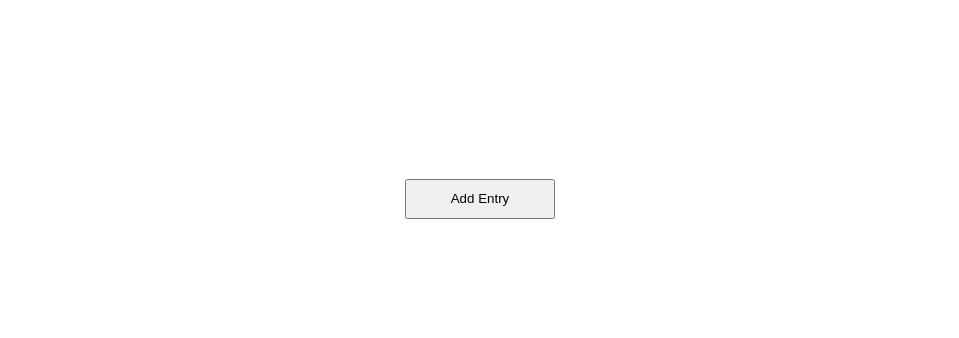
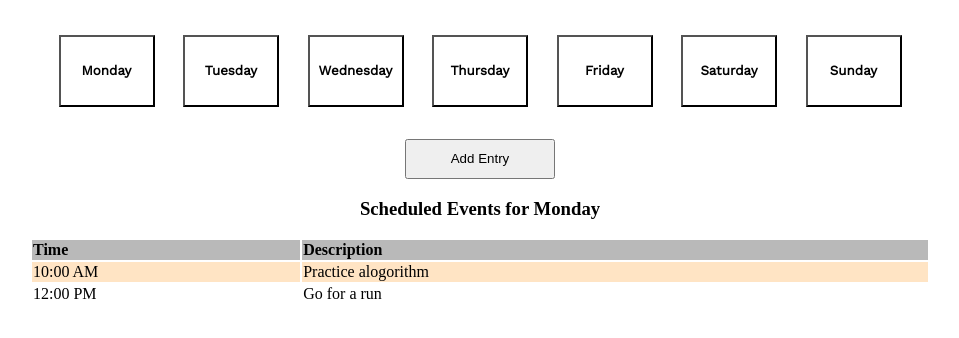
Before and after one commit to rjbae/week-planner, a website: page index.html in a window 1280 px wide. Shown: the part 70-408 px from the top of the page, without its empty margins (160-1119 px from the left). Drawn offline with nearby package versions, Linux system fonts and the light colour scheme.

Commit message:
worked on table

```diff
--- a/index.html
+++ b/index.html
@@ -12,10 +12,48 @@
     <header>
       <h1>Weekly Planner</h1>
     </header>
+    <div class="day-button-container">
+      <button class="style-day-button">Monday</button>
+      <button class="style-day-button">Tuesday</button>
+      <button class="style-day-button">Wednesday</button>
+      <button class="style-day-button">Thursday</button>
+      <button class="style-day-button">Friday</button>
+      <button class="style-day-button">Saturday</button>
+      <button class="style-day-button">Sunday</button>
+    </div>
     <div class="row">
       <div class="column-full">
         <button class="add-entry-button">Add Entry</button>
       </div>
+    </div>
+    <div>
+      <h3 class="table-title">
+        Scheduled Events for <span>Monday</span>
+      </h3>
+      <table>
+        <thead >
+          <tr class="table-head">
+            <th class="width30">Time</th>
+            <th class="width70">Description</th>
+          </tr>
+        </thead>
+        <tbody>
+          <tr>
+            <td>10:00 AM</td>
+            <td>Practice alogorithm</td>
+          </tr>
+          <tr>
+            <td>12:00 PM</td>
+            <td>Go for a run</td>
+          </tr>
+          <tr></tr>
+          <tr></tr>
+          <tr></tr>
+          <tr></tr>
+          <tr></tr>
+          <tr></tr>
+        </tbody>
+      </table>
     </div>
   </div>
   <div class="overlay-modal-container hidden">
@@ -69,6 +107,7 @@
       </form>
     </div>
   </div>
+  <script src="data.js"></script>
   <script src="main.js"></script>
 </body>
 </html>
--- a/styles.css
+++ b/styles.css
@@ -12,7 +12,7 @@ header {
   width: 100%;
   display: flex;
   justify-content: center;
-  padding-top: 10rem;
+  padding-top: 2rem;
 }
 
 h1 {
@@ -81,3 +81,51 @@ textarea {
 .hidden {
   display: none;
 }
+
+.day-button-container {
+  padding-top: 1rem;
+  display: flex;
+  justify-content: space-evenly;
+}
+
+.style-day-button {
+  width: 6rem;
+  height: 4.5rem;
+  text-align: center;
+  background-color: white;
+  font-family: "Work Sans", sans-serif;
+  font-weight: bold;
+  cursor: pointer;
+}
+
+.style-day-button:hover {
+  background-color: lightgray;
+}
+
+.table-title {
+  text-align: center;
+}
+
+th {
+  text-align: left;
+}
+
+th.width30 {
+  width: 30%;
+}
+
+th.width70 {
+  width: 70%;
+}
+
+table {
+  width: 100%;
+}
+
+tr:nth-child(odd) {
+  background-color: bisque;
+}
+
+tr.table-head {
+  background-color: rgb(185, 185, 185);
+}
```
Also changed, not shown: data.js (added).
